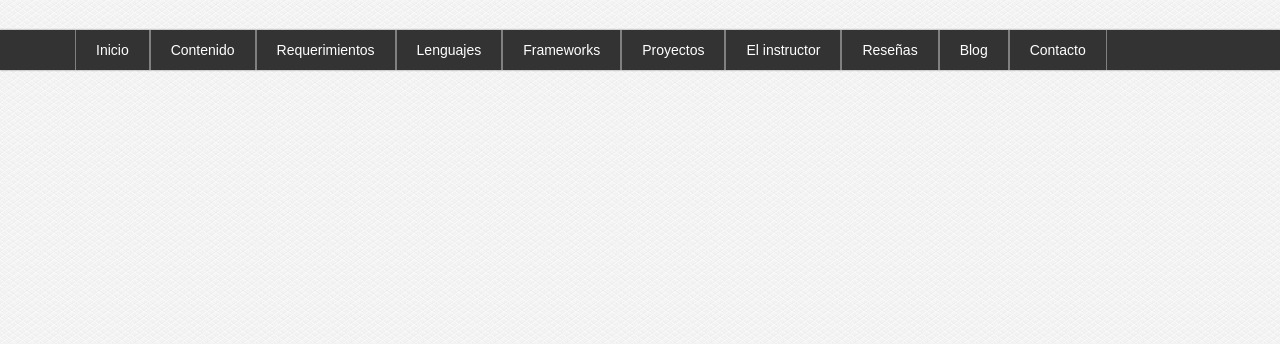
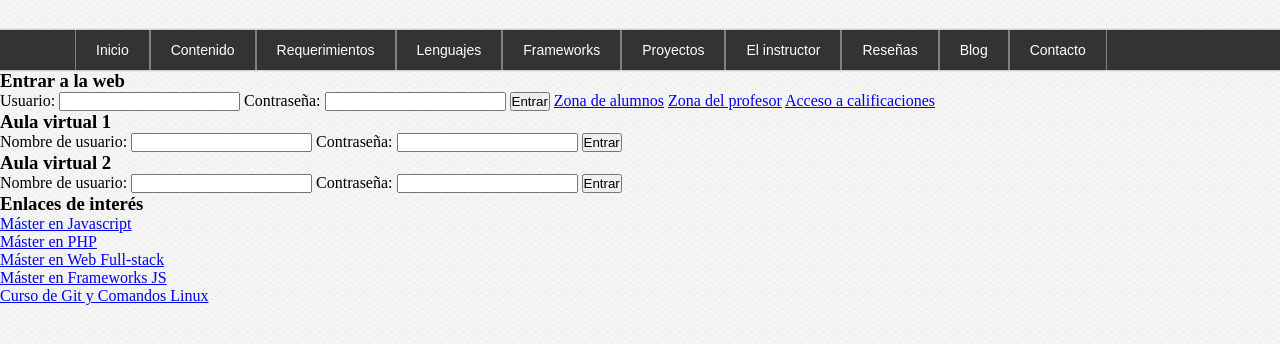
Before and after one commit to Andrus123/maquetacion-1, a plain HTML site: page index.html in a window 1280 px wide. Shown: the part 220-564 px from the top of the page. Drawn offline with Linux system fonts and the light colour scheme.

Commit message:
HTML de la barra lateral
definimos un div con id content, que será el div del contenido central, dentro de este div se encontrará la barra lateral con el elemento ASIDE, dentro colocaremos un div para cada subseccion, los tres formularios con form para 1:ingresar a la web, 2do form: aula virtual 1, 3er form: aula virtual2, y un ultimo div para los enlaces de interes para cada curso, en el cual será como una lista no ordenada, con sus respectivos links de cada curso.

```diff
--- a/css/styles.css
+++ b/css/styles.css
@@ -126,7 +126,7 @@ body{
     padding: 8px;
     line-height: 25px;
     font-size: 13px;
-    transition: all 300ms;
+    transition: all 200ms;
 }
 
 #nav > ul > li:hover > ul >li a{
@@ -134,5 +134,5 @@ body{
 }
 
 #nav > ul > li:hover > ul > li:hover{
-    box-shadow: 0px 0px 2px #ccc inset;
+    box-shadow: 0px 0px 2px rgb(168, 162, 162) inset;
 }
--- a/index.html
+++ b/index.html
@@ -1,11 +1,13 @@
 <!DOCTYPE html>
 <html lang="es">
+
 <head>
     <meta charset="utf-8">
     <title>Máster en CSS con Andrés Aquin Web</title>
     <link rel="icon" type="image/x-icon" href="img/logo.png">
     <link rel="stylesheet" type="text/css" href="css/styles.css">
 </head>
+
 <body>
 
     <!--Inicio de la cabecera-->
@@ -80,5 +82,93 @@
 
     <!-- Fin del menú de navegación-->
 
+    <!--Inicio del contenido central-->
+    <div id="content">
+
+        <!--Inicio de la barra lateral-->
+        <aside id="aside">
+            <div class="widget" id="login">
+                <h3>Entrar a la web</h3>
+                <form action="">
+                    <label for="">Usuario:</label>
+                    <input type="text">
+
+                    <label for="">Contraseña:</label>
+                    <input type="password">
+
+                    <input type="submit" value="Entrar">
+
+                    <a href="#">Zona de alumnos</a>
+                    <a href="#">Zona del profesor</a>
+                    <a href="#">Acceso a calificaciones</a>
+                </form>
+            </div>
+
+            <div class="widget" id="login">
+                <h3>Aula virtual 1</h3>
+                <form action="">
+                    <label for="">Nombre de usuario:</label>
+                    <input type="text">
+
+                    <label for="">Contraseña:</label>
+                    <input type="password">
+
+                    <input type="submit" value="Entrar">
+
+                </form>
+            </div>
+
+            <div class="widget" id="login">
+                <h3>Aula virtual 2</h3>
+                <form action="">
+                    <label for="">Nombre de usuario:</label>
+                    <input type="text">
+
+                    <label for="">Contraseña:</label>
+                    <input type="password">
+
+                    <input type="submit" value="Entrar">
+
+                </form>
+        </div>
+
+            <div class="widget" id="login">
+                <h3>Enlaces de interés</h3>
+                <ul>
+                    <li>
+                        <a href="http://victorroblesweb.es/">
+                        Máster en Javascript
+                        </a>
+                    </li>
+                    <li>
+                        <a href="http://victorroblesweb.es/">
+                        Máster en PHP
+                        </a>
+                    </li>
+                    <li>
+                        <a href="http://victorroblesweb.es/">
+                        Máster en Web Full-stack
+                        </a>
+                    </li>
+                    <li>
+                        <a href="http://victorroblesweb.es/">
+                        Máster en Frameworks JS
+                        </a>
+                    </li>
+                    <li>
+                        <a href="http://victorroblesweb.es/">
+                        Curso de Git y Comandos Linux
+                        </a>
+                    </li>
+                </ul>
+                </form>
+            </div>
+        </aside>
+
+        <!--Fin de la barra lateral-->
+    </div>
+    <!--Fin del contenido central-->
+
 </body>
+
 </html>
```
Lines whose indentation alone changed are shown as unchanged.
